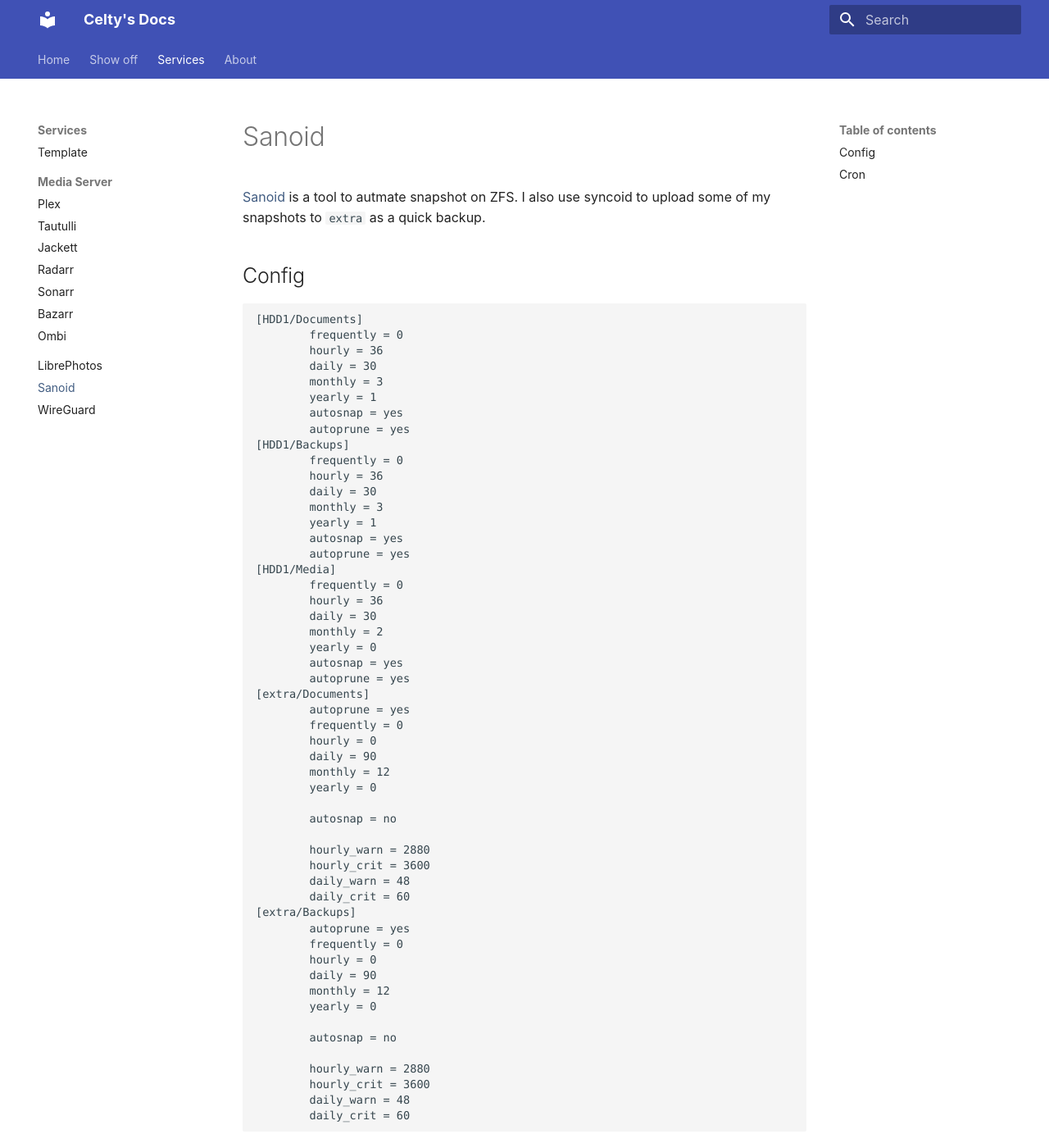
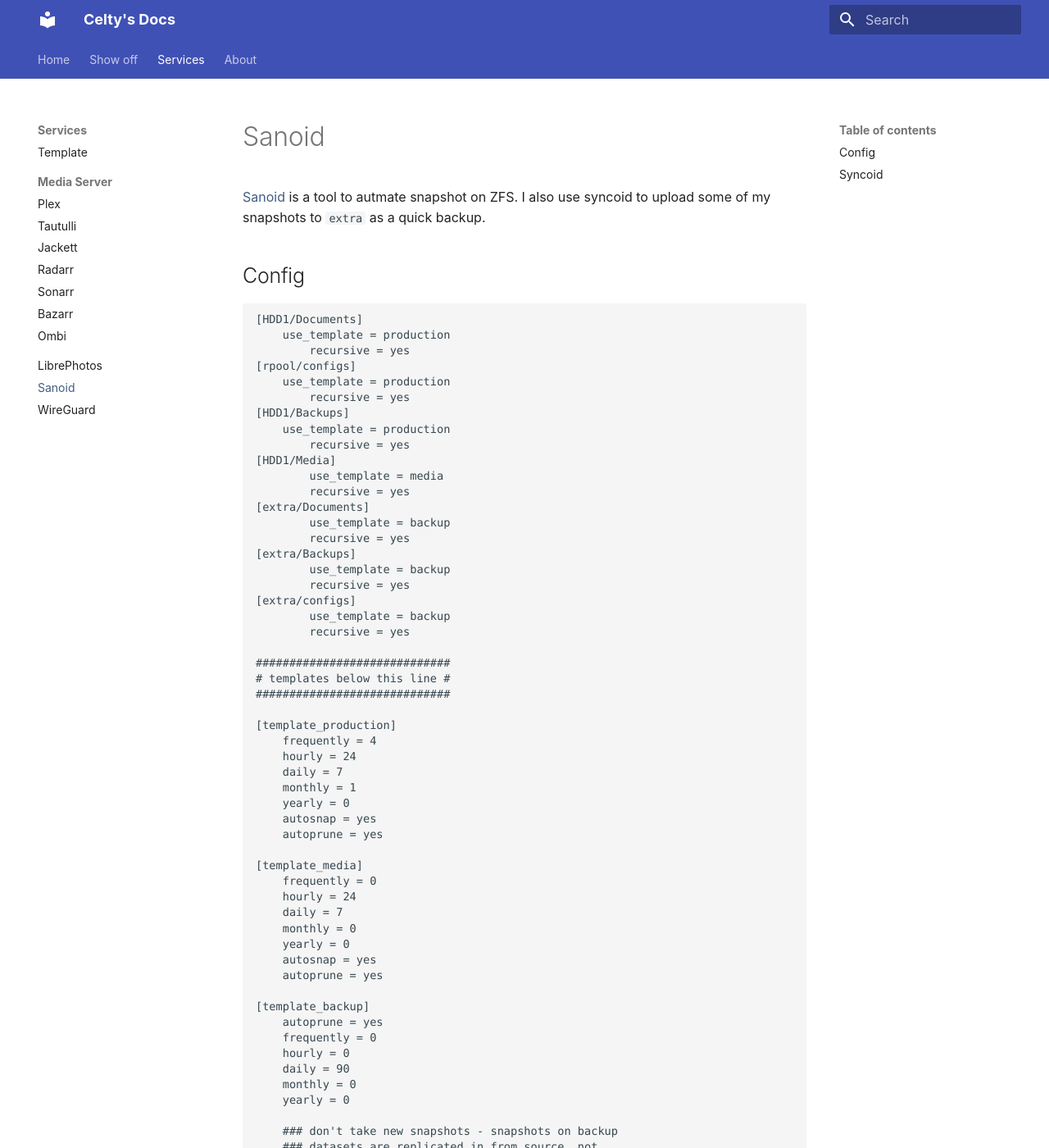
Before and after one commit to xorob0/docs, an MkDocs documentation site: the page built from docs/services/sanoid.md, in a window 1280 px wide and 1400 px high. Shown: the whole window at 82% size. Built offline with MkDocs 1.6.1 and Material for MkDocs 9.7.7, drawn with Linux system fonts in a browser that asks for light colours; some of the changed text lies outside the part shown.

Commit message:
updated sanoid config

````diff
--- a/docs/services/sanoid.md
+++ b/docs/services/sanoid.md
@@ -1,69 +1,103 @@
 # Sanoid
+
 [Sanoid](https://github.com/jimsalterjrs/sanoid/) is a tool to autmate snapshot on ZFS. I also use syncoid to upload some of my snapshots to `extra` as a quick backup.
+
 ## Config
+```
+[HDD1/Documents]
+	use_template = production
+        recursive = yes
+[rpool/configs]
+	use_template = production
+        recursive = yes
+[HDD1/Backups]
+	use_template = production
+        recursive = yes
+[HDD1/Media]
+        use_template = media
+        recursive = yes
+[extra/Documents]
+        use_template = backup
+        recursive = yes
+[extra/Backups]
+        use_template = backup
+        recursive = yes
+[extra/configs]
+        use_template = backup
+        recursive = yes
+
+#############################
+# templates below this line #
+#############################
+
+[template_production]
+	frequently = 4
+	hourly = 24
+	daily = 7
+	monthly = 1
+	yearly = 0
+	autosnap = yes
+	autoprune = yes
+
+[template_media]
+	frequently = 0
+	hourly = 24
+	daily = 7
+	monthly = 0
+	yearly = 0
+	autosnap = yes
+	autoprune = yes
+
+[template_backup]
+	autoprune = yes
+	frequently = 0
+	hourly = 0
+	daily = 90
+	monthly = 0
+	yearly = 0
+
+	### don't take new snapshots - snapshots on backup
+	### datasets are replicated in from source, not
+	### generated locally
+	autosnap = no
+
+	### monitor hourlies and dailies, but don't warn or
+	### crit until they're over 48h old, since replication
+	### is typically daily only
+	hourly_warn = 2880
+	hourly_crit = 3600
+	daily_warn = 48
+	daily_crit = 60
+
+[template_ignore]
+	autosnap = no
+	autoprune = no
+	monitor = no
+```
+
+I don't want to keep old snapshot of media content, it's only there as a security. That's why I remove snapshots older than a week.
+
+As for the other content I keep snapshots up to a month for the moment.
+
+To enable sanoid I simply run:
 
 ```
-[HDD1/Documents]
-        frequently = 0
-        hourly = 36
-        daily = 30
-        monthly = 3
-        yearly = 1
-        autosnap = yes
-        autoprune = yes
-[HDD1/Backups]
-        frequently = 0
-        hourly = 36
-        daily = 30
-        monthly = 3
-        yearly = 1
-        autosnap = yes
-        autoprune = yes
-[HDD1/Media]
-        frequently = 0
-        hourly = 36
-        daily = 30
-        monthly = 2
-        yearly = 0
-        autosnap = yes
-        autoprune = yes
-[extra/Documents]
-        autoprune = yes
-        frequently = 0
-        hourly = 0
-        daily = 90
-        monthly = 12
-        yearly = 0
-
-        autosnap = no
-
-        hourly_warn = 2880
-        hourly_crit = 3600
-        daily_warn = 48
-        daily_crit = 60
-[extra/Backups]
-        autoprune = yes
-        frequently = 0
-        hourly = 0
-        daily = 90
-        monthly = 12
-        yearly = 0
-
-        autosnap = no
-
-        hourly_warn = 2880
-        hourly_crit = 3600
-        daily_warn = 48
-        daily_crit = 60
+systemctl enable sanoid.timer
 ```
 
-As for the cron jobs, I am using:
+## Syncoid
 
-## Cron
+Syncoid is a tool that comes with sanoid to automate zfs `send` and `recv`. I only backup important data and my configs. I don't feel the need to backup my movies because it would simply cost too much.
 
 ```
-* * * * * TZ=UTC /usr/sbin/sanoid --cron
-0 3 * * * syncoid HDD1/Documents extra/Documents
-0 3 * * * syncoid HDD1/Backups extra/Backups
+#!/bin/bash
+/usr/sbin/syncoid -r --quiet --no-sync-snap rpool/configs extra/configs
+/usr/sbin/syncoid -r --quiet --no-sync-snap HDD1/Documents extra/Documents
+/usr/sbin/syncoid -r --quiet --no-sync-snap HDD1/Backups extra/Backups
 ```
-This will take the automatic snapshots and move some to `extra` every days at 3AM
+
+I run this script every day at 3AM with this script
+
+```
+0 3 * * * /root/replication
+```
````
